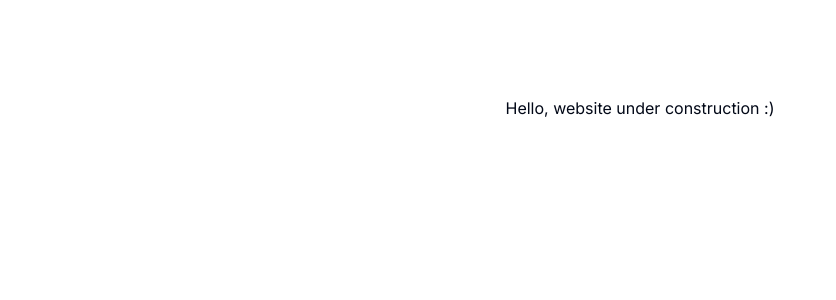
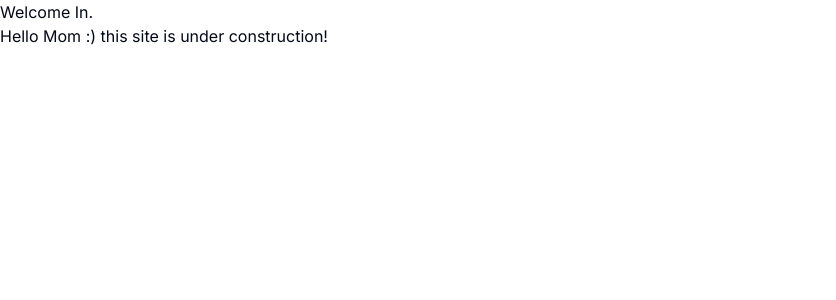
Before and after one commit to SwankSkywalker/willmade, a Next.js app: page / in a window 1280 px wide. Shown: the top 300 px of the page, without its empty margins (0-836 px from the left). Built offline with nearby package versions, Linux system fonts and the light colour scheme.

Commit message:
Feat: Add siteConfig + header structure

```diff
--- a/src/app/layout.tsx
+++ b/src/app/layout.tsx
@@ -2,6 +2,7 @@ import type { Metadata } from "next";
 import { Inter } from "next/font/google";
 import "./globals.css";
 import { cn } from "@/lib/utils";
+import { SiteHeader } from "@/components/site-header";
 
 const inter = Inter({
   subsets: ["latin"],
@@ -23,7 +24,10 @@ export default function RootLayout({
       <body className={cn("min-h-dvh bg-background font-sans antialiased",
         inter.variable
         )}>
-          {children}
+          <div className="relative flex min-h-dvh flex-col bg-background">
+            <SiteHeader />
+            <main className="flex-1">{children}</main>
+          </div>
       </body>
     </html>
   );
--- a/src/app/page.tsx
+++ b/src/app/page.tsx
@@ -1,9 +1,5 @@
-import Image from "next/image";
-
 export default function Home() {
   return (
-    <main className="flex min-h-screen flex-col items-center justify-between p-24">
-      <div>Hello, website under construction :) </div>
-    </main>
+    <section>Hello Mom :) this site is under construction!</section>
   );
 }
--- /dev/null
+++ b/src/components/site-header.tsx
@@ -0,0 +1,3 @@
+export function SiteHeader() {
+    return <header>Welcome In.</header>
+}
--- /dev/null
+++ b/src/config/site.ts
@@ -0,0 +1,13 @@
+export const siteConfig = {
+    name: "Willmade",
+    url: "https://example.com",
+    description: "Your Will, Made.",
+    author: "SwankSkywalker",
+    links: {
+        twitter: "https://x.com/SwankSauceSays",
+        github: "https://github.com/SwankSkywalker",
+        radio: "https://soundcloud.com/willmadesound",
+    },
+}
+
+export type SiteConfig = typeof siteConfig
```
Also changed, not shown: src/components/icons.tsx (added).
